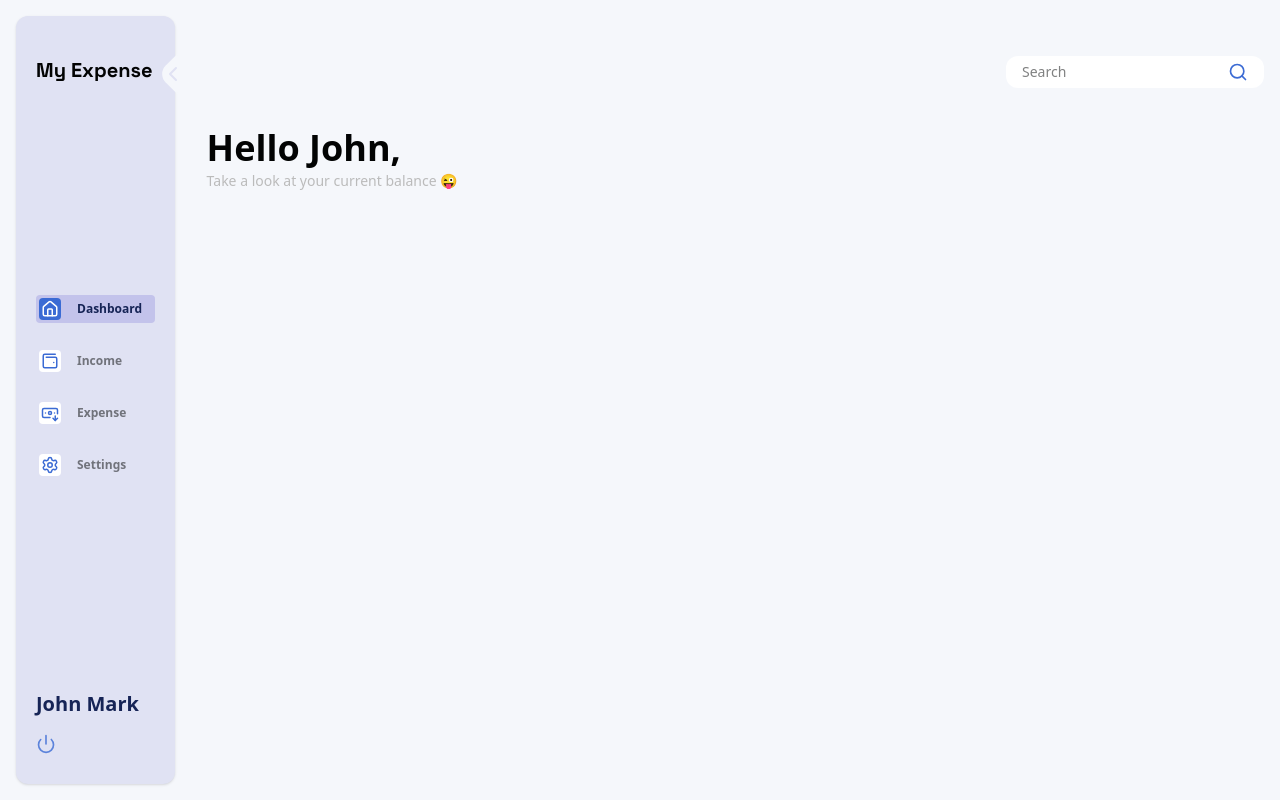
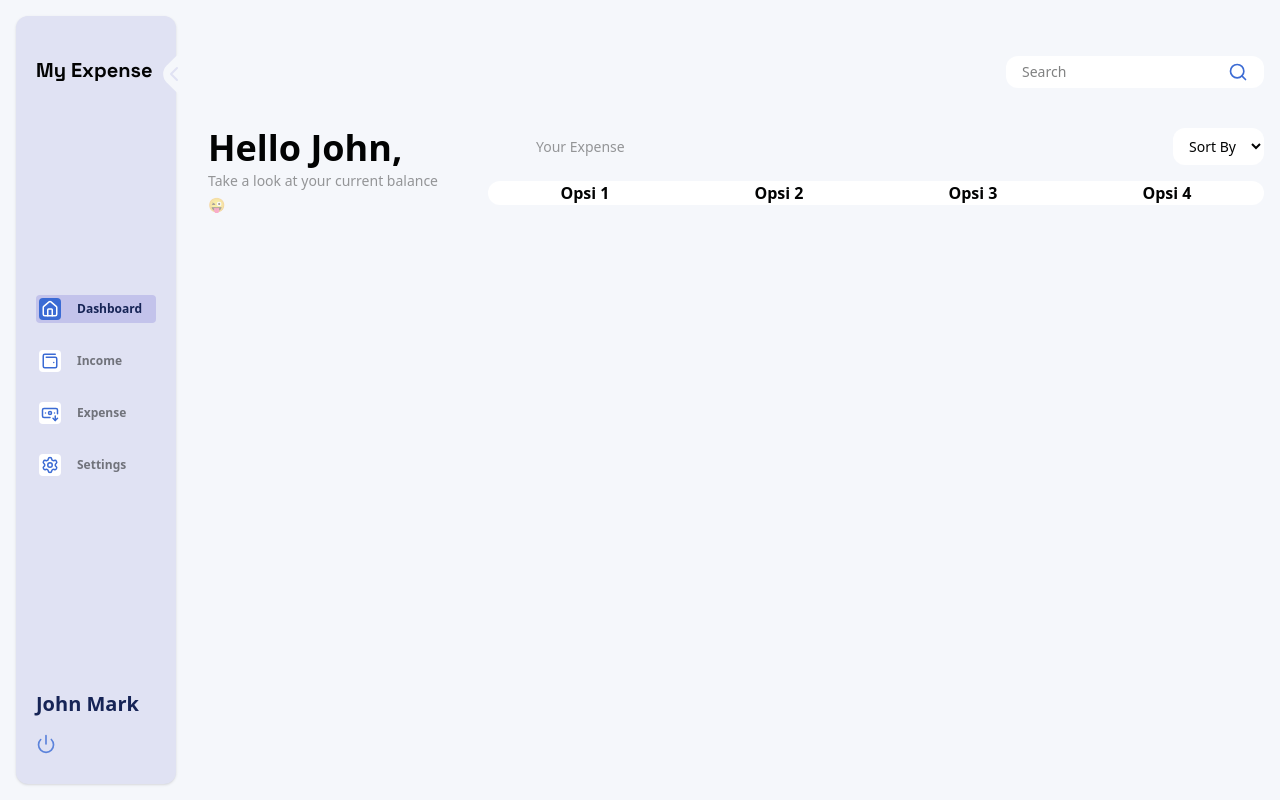
Before and after one commit to RafiqMuzayyan/My-Expense, a Next.js app: page /dashboard in a window 1280 px wide. Built offline with nearby package versions, Linux system fonts and the light colour scheme.

Commit message:
solve bug

```diff
--- a/src/app/dashboard/page.jsx
+++ b/src/app/dashboard/page.jsx
@@ -16,23 +16,48 @@ const page = () => {
       </div>
 
       {/* content */}
-      <div className='flex gap-4 pt-10'>
+      <div className='flex gap-10 pt-10'>
 
-        <div>
+        <div className='w-full max-w-60'>
 
           <div>
             <h1 className='font-semibold text-4xl'>
               Hello John,
             </h1>
-            <span className='text-grey text-sm '>
+            <span className='text-black/40 text-sm '>
               Take a look at your current balance 😜
             </span>
           </div>
 
         </div>
 
-        <div>
-
+        <div className='w-full'>
+            <div>
+              <div className='flex justify-between pl-12 items-center mb-4' >
+                <h3 className='text-sm text-black/40'>Your Expense</h3>
+                <select
+                  name="sort-by"
+                  id="sort-by"
+                  className='py-2 px-3 bg-white rounded-xl text-sm'
+                >
+                  <option value="Sort By" selected disabled>Sort By</option>
+                  <option value="">opsi 1</option>
+                  <option value="">opsi 2</option>
+                  <option value="">opsi 3</option>
+                  <option value="">opsi 4</option>
+                </select>
+              </div>
+              <div className='bg-white rounded-2xl'>
+                <table className='w-full '>
+                  <tr>
+                    <th>Opsi 1</th>
+                    <th>Opsi 2</th>
+                    <th>Opsi 3</th>
+                    <th>Opsi 4</th>
+                  </tr>
+                </table>
+              </div>
+            </div>
         </div>
 
       </div>
--- a/src/components/dashboard/Sidebar.jsx
+++ b/src/components/dashboard/Sidebar.jsx
@@ -5,7 +5,7 @@ import NavigationItem from './NavigationItem';
 
 const Sidebar = () => {
   return (
-    <aside className="bg-foreground flex flex-col justify-between w-45 h-full rounded-xl px-5 pt-10 pb-6 shadow">
+    <aside className="bg-foreground flex flex-col justify-between min-w-40 h-full rounded-xl px-5 pt-10 pb-6 shadow">
 
         <div className='relative' >
             <h1 className="font-bold font-space text-xl">My Expense</h1>
```
